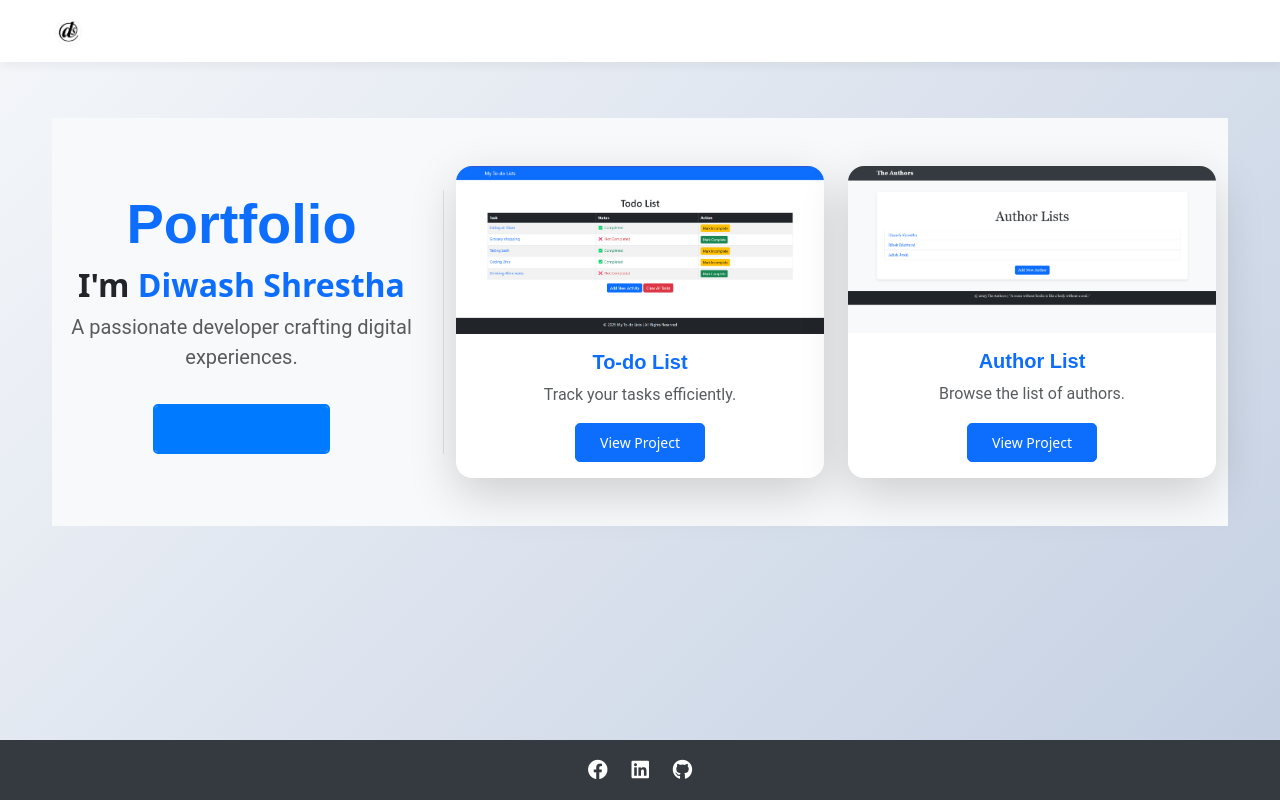
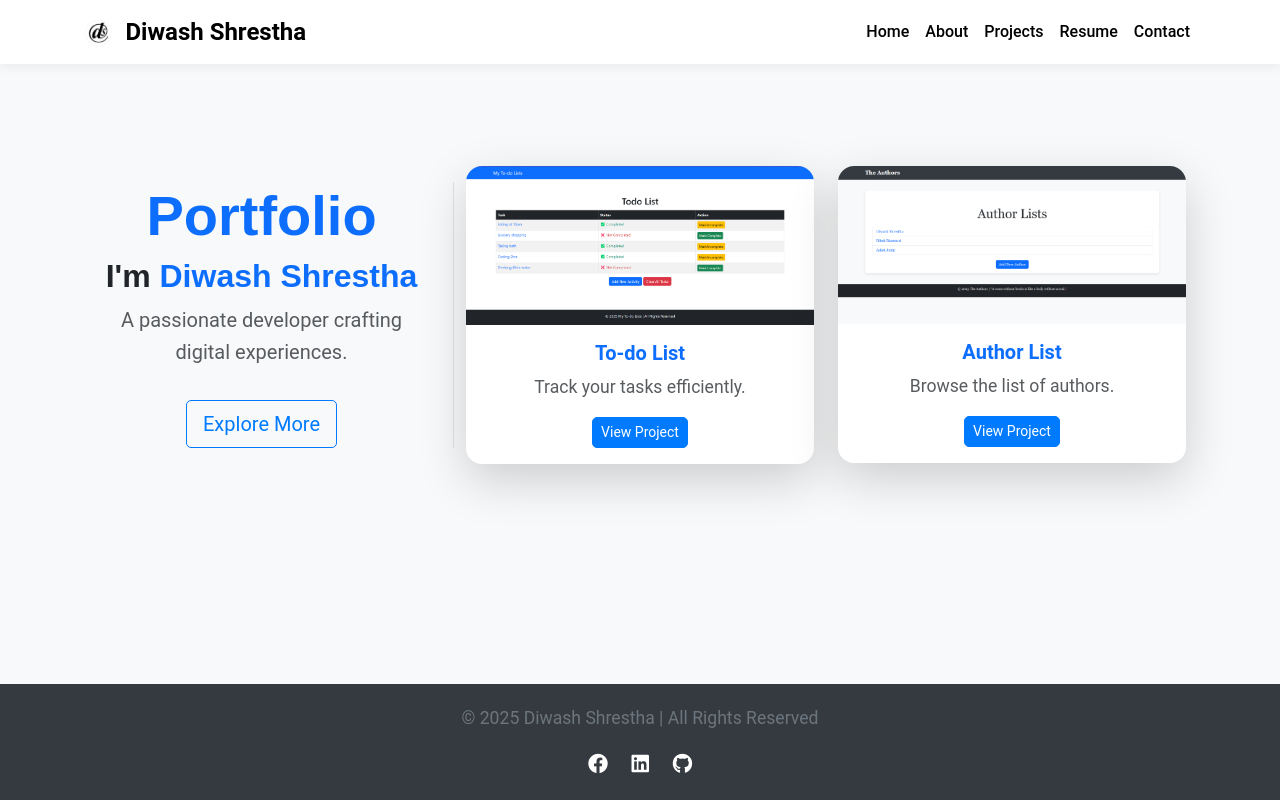
Before and after one commit to diwash-sresta/portfolio, a Django app: page / in a window 1280 px wide. Run offline with Django 5.2, Linux system fonts and the light colour scheme; some libraries are stand-ins or nearby versions.

Commit message:
correcrted base.html

```diff
--- a/static/css/style.css
+++ b/static/css/style.css
@@ -1,21 +1,92 @@
+/* Custom Theme */
+:root {
+    --primary-color: #007bff;
+    --secondary-color: #6c757d;
+    --background-color: #f8f9fa;
+    --text-color: #333;
+}
+
+/* General Styles */
+body {
+    background-color: var(--background-color);
+    color: var(--text-color);
+    font-family: 'Roboto', sans-serif;
+    line-height: 1.6;
+}
+
+/* Navbar */
+.navbar {
+    background-color: var(--primary-color);
+}
+
+.navbar a {
+    color: rgb(0, 0, 0);
+}
+
+.navbar a:hover {
+    color: #000000;
+}
+
+/* Footer */
+footer {
+    background-color: var(--primary-color);
+    color: #fff;
+}
+
+.footer-links a {
+    color: white;
+}
+
+.footer-links a:hover {
+    color: #f8f9fa;
+}
+
+/* Cards */
 .card {
-    transition: transform 0.3s ease-in-out;
+    transition: transform 0.3s ease-in-out, box-shadow 0.3s ease;
+    border-radius: 15px;
 }
 
 .card:hover {
     transform: scale(1.05);
+    box-shadow: 0 15px 30px rgba(0, 0, 0, 0.15);
 }
 
-.btn {
-    transition: background-color 0.3s, color 0.3s;
+.card-img-top {
+    transition: opacity 0.3s ease;
 }
 
-.btn:hover {
-    background-color: #0056b3;
-    color: white;
+.card-img-top:hover {
+    opacity: 0.8;
 }
 
-/* Resume Page Styling */
+/* Buttons */
+.btn {
+    transition: background-color 0.3s, transform 0.3s;
+    border-radius: 5px;
+}
+
+.btn-outline-primary {
+    border-color: var(--primary-color);
+    color: var(--primary-color);
+}
+
+.btn-outline-primary:hover {
+    background-color: var(--primary-color);
+    color: #fff;
+}
+
+.btn-primary {
+    background-color: var(--primary-color);
+    border-color: var(--primary-color);
+}
+
+.btn-primary:hover {
+    background-color: #0056b3;
+    border-color: #0056b3;
+}
+
+/* Resume Page */
 .resume-container {
     max-width: 80%;
     background: #fff;
@@ -25,14 +96,13 @@
 }
 
 .resume-frame {
-    border: 2px solid #007bff;
+    border: 2px solid var(--primary-color);
     border-radius: 8px;
     box-shadow: 0px 3px 8px rgba(0, 0, 0, 0.15);
 }
 
-/* Styled Download Button */
 .resume-download {
-    background: linear-gradient(135deg, #007bff, #0056b3);
+    background: linear-gradient(135deg, var(--primary-color), #0056b3);
     border: none;
     padding: 12px 24px;
     font-size: 18px;
@@ -46,214 +116,24 @@
     transform: scale(1.05);
 }
 
-/* Resume Page Custom Styles */
-h1 {
+/* Typography */
+h1,
+h2,
+h3 {
     font-family: 'Poppins', sans-serif;
     font-weight: 700;
     color: var(--primary-color);
-    /* Use primary theme color */
 }
 
 p {
     font-family: 'Roboto', sans-serif;
     font-size: 1.1rem;
-    color: #6c757d;
+    color: var(--secondary-color);
 }
 
-iframe {
-    box-shadow: 0 10px 20px rgba(0, 0, 0, 0.1);
-    /* Soft shadow around the iframe */
-}
-
-/* Button Hover Effect */
-.btn-primary:hover {
-    background-color: #0056b3;
-    border-color: #0056b3;
-}
-
-/* Responsive Design for Mobile */
-@media (max-width: 768px) {
-    iframe {
-        width: 90%;
-    }
-
-    .container {
-        padding: 20px;
-    }
-}
-
-
-/* styles.css */
-:root {
-    --primary-color: #007bff;
-    /* Blue accents */
-    --background-color: #f4f6f9;
-    /* Light background */
-    --text-color: #333;
-    /* Dark text for readability */
-}
-
-body {
-    background-color: var(--background-color);
-    color: var(--text-color);
-}
-
-.navbar {
-    background-color: var(--primary-color);
-}
-
-.navbar a {
-    color: white;
-}
-
-.navbar a:hover {
-    color: #f8f9fa;
-}
-
-footer {
-    background-color: var(--primary-color);
-    color: white;
-}
-
-.footer-links a {
-    color: white;
-}
-
-.footer-links a:hover {
-    color: #f8f9fa;
-}
-
-/* General Layout Enhancements */
-.container {
-    max-width: 1200px;
-}
-
-.card {
-    transition: transform 0.3s ease, box-shadow 0.3s ease, opacity 0.3s ease;
-    border-radius: 15px;
-}
-
-.card:hover {
-    transform: translateY(-15px);
-    /* Lift effect */
-    box-shadow: 0 15px 30px rgba(0, 0, 0, 0.15);
-    /* Deeper shadow */
-}
-
-.card-img-top {
-    transition: opacity 0.3s ease;
-}
-
-.card-img-top:hover {
-    opacity: 0.8;
-}
-
-/* Typography */
-h1.display-4 {
-    font-family: 'Poppins', sans-serif;
-    font-weight: 700;
-    color: var(--primary-color);
-}
-
-.card-title {
-    font-family: 'Montserrat', sans-serif;
-    font-weight: 600;
-    font-size: 1.25rem;
-}
-
-.card-text {
-    font-size: 1rem;
-    line-height: 1.6;
-    font-family: 'Roboto', sans-serif;
-}
-
-/* Button Style */
-.btn-outline-primary {
-    border-color: var(--primary-color);
-    color: var(--primary-color);
-    font-weight: 500;
-}
-
-.btn-outline-primary:hover {
-    background-color: var(--primary-color);
-    color: #fff;
-}
-
-/* AOS Animations */
-[data-aos="fade-up"] {
-    opacity: 0;
-    transform: translateY(50px);
-    transition: opacity 0.6s ease-out, transform 0.6s ease-out;
-}
-
-[data-aos="fade-up"].aos-animate {
-    opacity: 1;
-    transform: translateY(0);
-}
-
-/* Mobile Responsiveness */
-@media (max-width: 768px) {
-    .col-md-6 {
-        flex: 1 0 100%;
-        margin-bottom: 20px;
-    }
-}
-
-/* Background Gradient */
-body {
-    background: linear-gradient(135deg, #f5f7fa, #c3cfe2);
-}
-
-/* Hover Effects & Button Animations */
-.btn {
-    position: relative;
-    overflow: hidden;
-    border-radius: 5px;
-    padding: 0.5rem 1.5rem;
-}
-
-.btn-outline-primary {
-    background-color: transparent;
-    border: 2px solid var(--primary-color);
-}
-
-.btn-outline-primary:before {
-    content: '';
-    position: absolute;
-    top: 50%;
-    left: 50%;
-    width: 300%;
-    height: 300%;
-    background-color: var(--primary-color);
-    transition: width 0.4s ease, height 0.4s ease, top 0.4s ease, left 0.4s ease;
-    border-radius: 50%;
-    z-index: 0;
-    transform: translate(-50%, -50%);
-}
-
-.btn-outline-primary:hover:before {
-    width: 0;
-    height: 0;
-    top: 50%;
-    left: 50%;
-}
-
-.btn-outline-primary:hover {
-    color: #fff;
-    border-color: var(--primary-color);
-}
-
-/* Contact Form Custom Styles */
-h1 {
-    font-family: 'Poppins', sans-serif;
-    font-weight: 700;
-    color: var(--primary-color);
-    /* Primary theme color */
-}
-
+/* Contact Form */
 form {
     background-color: #f8f9fa;
-    /* Light background for the form */
     padding: 30px;
     border-radius: 8px;
     box-shadow: 0 4px 10px rgba(0, 0, 0, 0.1);
@@ -268,18 +148,31 @@
 
 textarea {
     resize: vertical;
-    /* Allow vertical resizing only */
 }
 
-/* Button Hover Effect */
-.btn-primary:hover {
-    background-color: #0056b3;
-    border-color: #0056b3;
+/* Animations */
+[data-aos="fade-up"] {
+    opacity: 0;
+    transform: translateY(50px);
+    transition: opacity 0.6s ease-out, transform 0.6s ease-out;
+}
+
+[data-aos="fade-up"].aos-animate {
+    opacity: 1;
+    transform: translateY(0);
 }
 
 /* Responsive Design */
 @media (max-width: 768px) {
-    form {
+    .resume-container {
+        max-width: 90%;
+    }
+
+    .container {
         padding: 20px;
     }
+
+    iframe {
+        width: 90%;
+    }
 }
--- a/templates/base.html
+++ b/templates/base.html
@@ -37,11 +37,16 @@
             box-shadow: 0 4px 10px rgba(0, 0, 0, 0.05);
         }
 
+        .navbar.scrolled {
+            background: rgba(255, 255, 255, 0.9);
+        }
+
         .navbar-brand {
             display: flex;
             align-items: center;
             font-weight: bold;
             font-size: 1.5rem;
+            color: #000;
         }
 
         .navbar-brand img {
@@ -50,14 +55,18 @@
             width: auto;
         }
 
-        .nav-link {
+        .navbar-light .navbar-nav .nav-link {
             font-weight: 500;
-            color: #333;
+            color: #000 !important;
             transition: 0.3s ease-in-out;
         }
 
-        .nav-link:hover {
-            color: #007bff;
+        .navbar-light .navbar-nav .nav-link:hover {
+            color: #007bff !important;
+        }
+
+        .navbar-toggler-icon {
+            color: #000;
         }
 
         /* Footer Styling */
@@ -65,8 +74,12 @@
             background: #343a40;
             color: white;
             text-align: center;
-            padding: 15px 0;
+            padding: 20px 0;
             font-size: 0.9rem;
+        }
+
+        .footer-icons {
+            margin-top: 10px;
         }
 
         .footer-icons a {
@@ -112,6 +125,7 @@
 
     <!-- Footer -->
     <footer>
+        <p>&copy; 2025 Diwash Shrestha | All Rights Reserved</p>
         <div class="footer-icons">
             <a href="https://facebook.com/yourprofile" target="_blank"><i class="fab fa-facebook"></i></a>
             <a href="https://linkedin.com/in/yourprofile" target="_blank"><i class="fab fa-linkedin"></i></a>
@@ -126,7 +140,26 @@
     <script src="https://cdnjs.cloudflare.com/ajax/libs/aos/2.3.4/aos.js"></script>
     <script>
         AOS.init();
+
+        // Navbar scroll effect
+        window.addEventListener('scroll', function () {
+            const navbar = document.querySelector('.navbar');
+            if (window.scrollY > 50) {
+                navbar.classList.add('scrolled');
+            } else {
+                navbar.classList.remove('scrolled');
+            }
+        });
+
+        // Smooth scroll for anchor links
+        document.querySelectorAll('a[href^="#"]').forEach(anchor => {
+            anchor.addEventListener('click', function (e) {
+                e.preventDefault();
+                document.querySelector(this.getAttribute('href')).scrollIntoView({
+                    behavior: 'smooth'
+                });
+            });
+        });
     </script>
-
 </body>
 </html>
```
Also changed, not shown: 1 other file.
